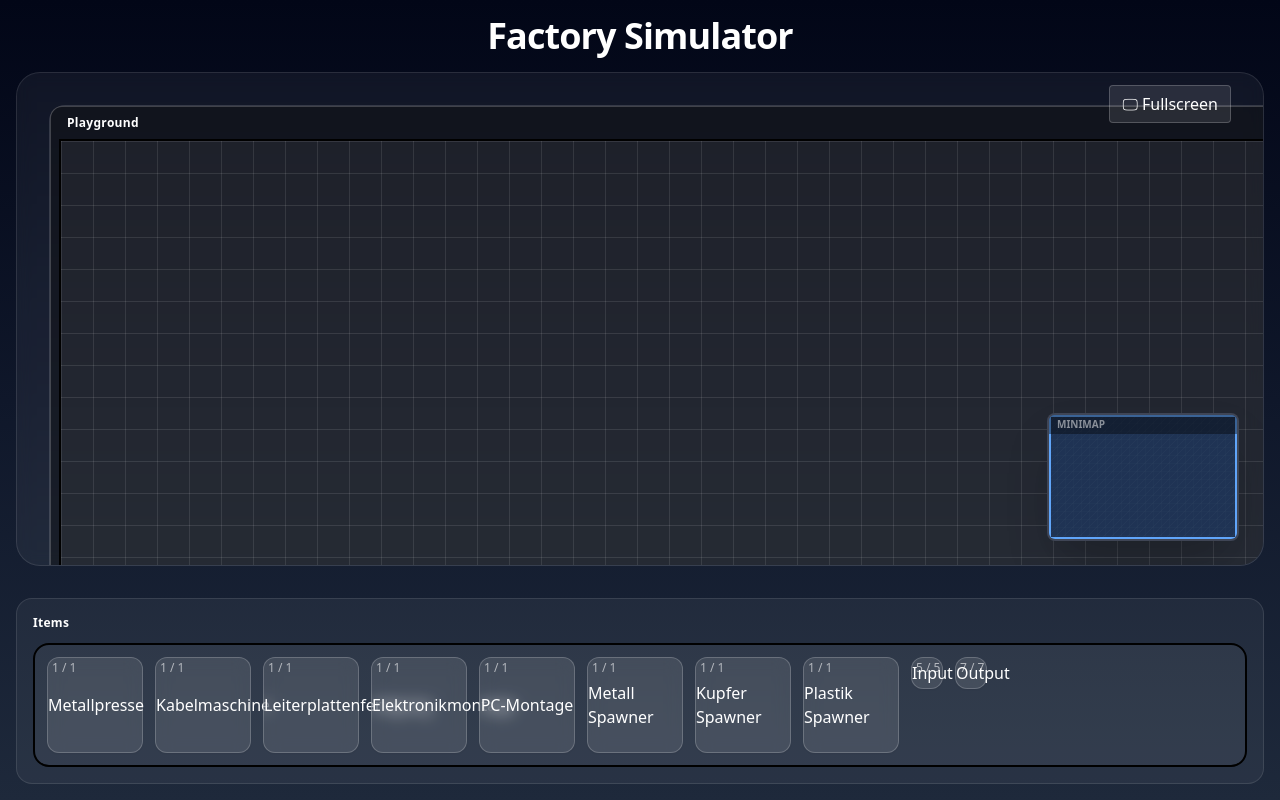
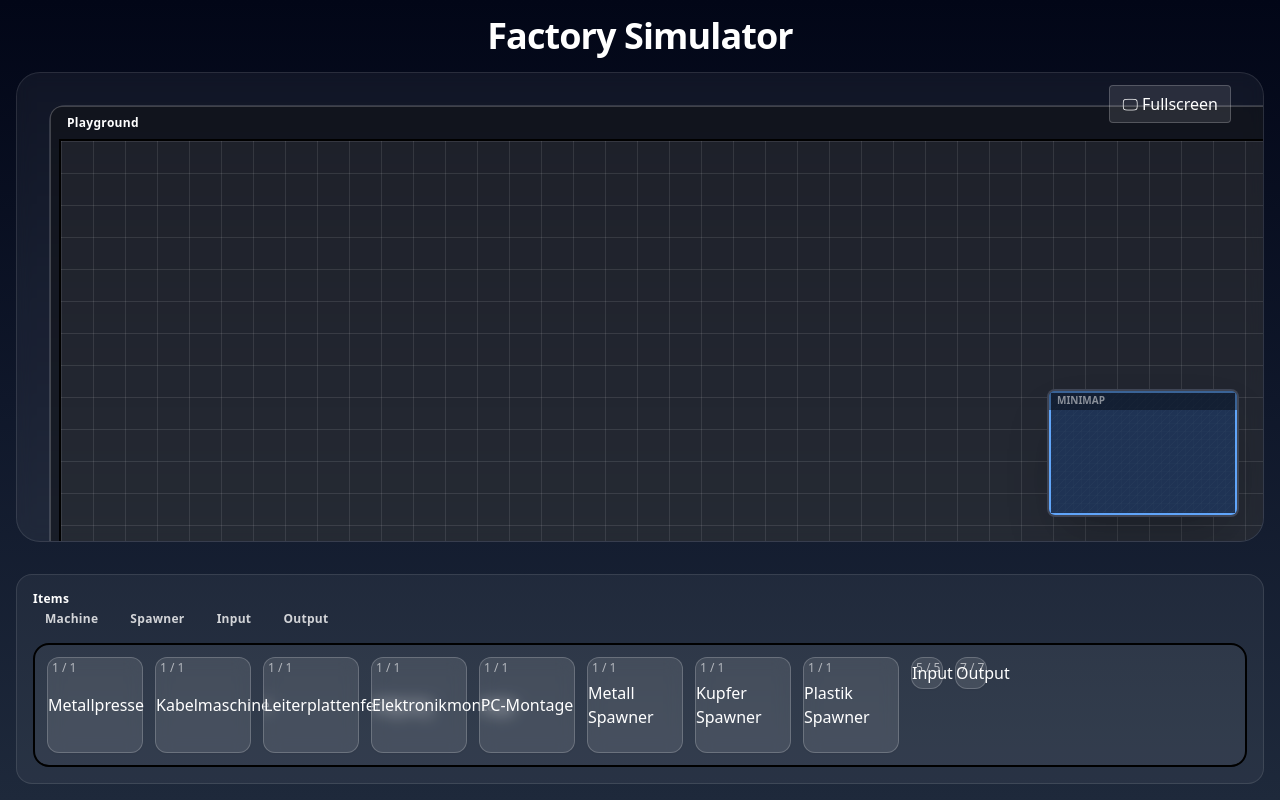
Before and after one commit to Factory-Simulator-GmbH/Factory-Simulator, an Angular app: page / in a window 1280 px wide. Built offline with nearby package versions, Linux system fonts and the light colour scheme.

Commit message:
filter funktioniert

```diff
--- a/src/app/components/items/items.component.html
+++ b/src/app/components/items/items.component.html
@@ -3,7 +3,20 @@
     <div class="absolute inset-0 z-40 rounded-2xl bg-black/50 pointer-events-none"></div>
   }
 
-  <div class="mb-3 text-xs font-semibold tracking-wide text-white">Items</div>
+  <div class="mb-3 text-xs font-semibold tracking-wide text-white">
+    <p>Items</p>
+    <div id="filter-tags">
+      @for (filter of filters; track filter) {
+        <button
+          (click)="setActiveFilter(filter)"
+          [attr.data-active]="activeFilter === filter"
+          class="mr-2 rounded-full px-3 py-1 text-white/80 transition-colors duration-200 hover:bg-white/10 focus:outline-none data-[active=true]:bg-white/20"
+        >
+          {{ filter | titlecase }}
+        </button>
+      }
+    </div>
+  </div>
 
   <div
     id="item-palette"
@@ -16,6 +29,7 @@
         [class.relative]="activeDraggedItemId === item.id"
         [class.z-50]="activeDraggedItemId === item.id"
         [class.not-available]="!isAvailable(item.id)"
+        [class.hidden]="activeFilter !== null && item.type !== activeFilter"
         [style.width.px]="getItemSizePx(item.size)"
         [style.height.px]="getItemSizePx(item.size)"
         [id]="item.id"
--- a/src/app/components/items/items.component.ts
+++ b/src/app/components/items/items.component.ts
@@ -1,21 +1,33 @@
-import {Component, EventEmitter, Input, Output} from '@angular/core';
+import {Component, EventEmitter, Input, OnInit, Output} from '@angular/core';
 import {DraggableItems, ItemSize} from '../../models/draggable-item.model';
 import {TooltipDirective} from '../../directives/tooltip.directive';
+import {TitleCasePipe} from '@angular/common';
 
 @Component({
   selector: 'app-items',
   standalone: true,
-  imports: [TooltipDirective],
+  imports: [TooltipDirective, TitleCasePipe],
   templateUrl: './items.component.html',
   styleUrl: './items.component.scss'
 })
-export class ItemsComponent {
+export class ItemsComponent implements OnInit {
   @Input({required: true}) items!: DraggableItems[];
   @Input({required: true}) activeDraggedItemId!: string | null;
   @Input({required: true}) getItemSizePx!: (size: ItemSize) => number;
   @Input({required: true}) isDraggingItem!: boolean;
 
   @Output() itemMouseDown = new EventEmitter<{ itemId: string; event: MouseEvent }>();
+
+  filters: string[] = [];
+  activeFilter: string | null = null;
+
+  ngOnInit(): void {
+    for (let item of this.items) {
+      if (!this.filters.includes(item.type)) {
+        this.filters.push(item.type);
+      }
+    }
+  }
 
   onMouseDown(itemId: string, event: MouseEvent): void {
     this.itemMouseDown.emit({ itemId, event });
@@ -24,4 +36,13 @@ export class ItemsComponent {
   isAvailable(itemId: string): boolean {
     return this.items.find(i => i.id === itemId)?.currentAvailableCount !== 0;
   }
+
+  setActiveFilter(filter: string) {
+    if (this.activeFilter === filter) {
+      this.activeFilter = null;
+    } else {
+      this.activeFilter = filter;
+    }
+    console.log(this.activeFilter)
+  }
 }
```
